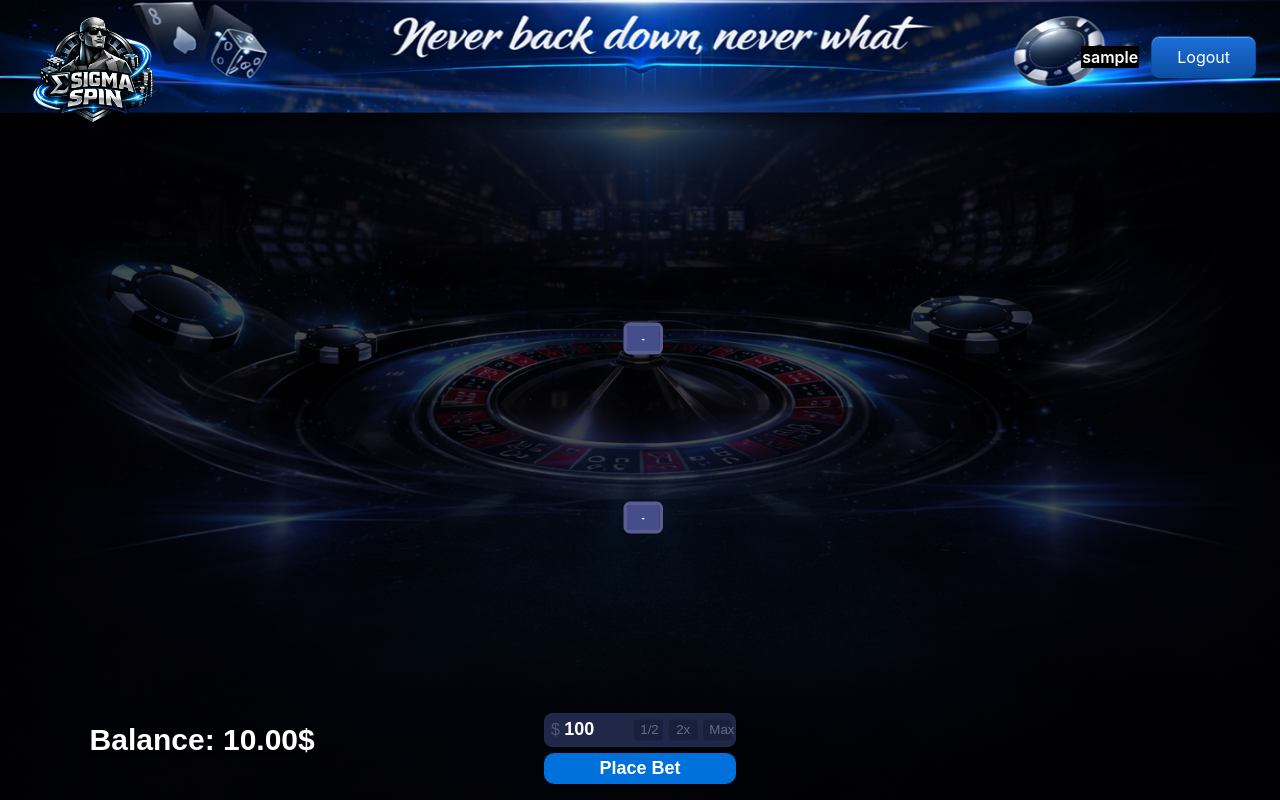
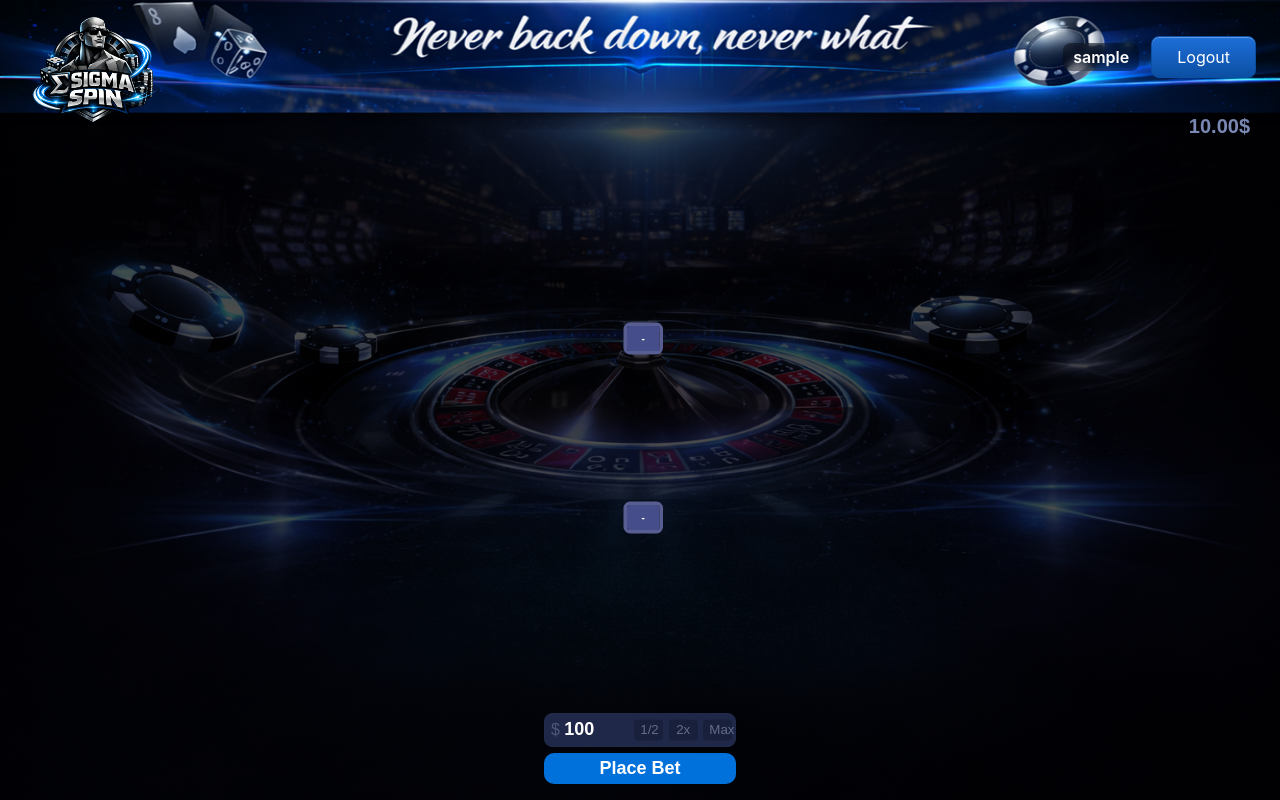
Before and after one commit to fiendich/casino, a Flask app: page /blackjack in a window 1280 px wide. Run offline with Flask 3, Linux system fonts and the light colour scheme; the visitor is signed in with stand-in values (Sample User, id 1); tables that the repository leaves empty hold one stand-in row (values such as "Sample post").

Commit message:
Final GUI fixes

```diff
--- a/static/css/blackjack.css
+++ b/static/css/blackjack.css
@@ -23,16 +23,13 @@ html, body {
 /* ================= BALANCE & BET ================= */
 
 #balance {
-    position: absolute;
-    display: flex;
-    left: 7%;
-    bottom: 10%;
-    font-size: 30px;
-    color: white;
-    font-weight: bold;
-    text-shadow: 0 2px 4px rgba(0,0,0,0.8);
-    opacity: 0;
-    transition: opacity 0.3s ease;
+    font-size: 20px;
+    color: #7a8ab5;
+    margin: 0;
+    font-weight: 600;
+    position: fixed; /* oder fixed, wenn es beim Scrollen sichtbar bleiben soll */
+    top: 115px;
+    right: 30px;
 }
 
 #currentBetContainer {
--- a/static/css/style.css
+++ b/static/css/style.css
@@ -47,12 +47,12 @@ nav {
 }
 
 #navUsername {
-    color: #7a8ab5;
-    font-size: 16px;
+    color: white;
     font-weight: 600;
-    color:white ;
-    border: 1px solid black;
-    background:black;
+    padding: 4px 10px;
+    border-radius: 8px;
+    background: rgba(0,0,0,0.35);
+    backdrop-filter: blur(4px);
 }
 
 .content {
@@ -118,7 +118,7 @@ nav {
     top: 12px;      /* geht nach oben aus dem Rahmen raus */
     left: 30px;      /* nach rechts verschieben (anpassen wie du willst) */
     z-index: 10;
-}
+    }
 
 /* ================= TOAST ALERT ================= */
 
--- a/static/js/api.js
+++ b/static/js/api.js
@@ -12,7 +12,7 @@ async function __webpack_require_internal_module__(amount, s) {
         });
 
         let data = await res.json();
-        document.getElementById("balance").innerText = `Balance: ${data.balance.toFixed(2)}$`;
+        document.getElementById("balance").innerText = `${data.balance.toFixed(2)}$`;
         return data.balance.toFixed(2);
     }
     else {
--- a/static/js/blackjack.js
+++ b/static/js/blackjack.js
@@ -63,7 +63,7 @@ $(document).ready(function(){
   let deck = [];
   let doubled = false;
 
-  $("#balance").text("Balance: " + balance.toFixed(2) + "$");
+  $("#balance").text(balance.toFixed(2) + "$");
   $("#buttons").hide();
   $("#currentBetContainer").hide();
 
--- a/static/js/plinko.js
+++ b/static/js/plinko.js
@@ -499,7 +499,7 @@ $(document).ready(function() {
     // Start game loop
     gameLoop();
 
-    $("#balance").text("Balance: " + balance.toFixed(2) + "$");
+    $("#balance").text( balance.toFixed(2) + "$");
 
     $("#inputHalf, #inputDouble, #inputMax, #placeBetBtn").off("click");
 
--- a/static/js/roulette.js
+++ b/static/js/roulette.js
@@ -275,7 +275,7 @@ $(".number-bet-btn").on("click", function() {
 
     // ----------------- HELFER-FUNKTIONEN -----------------
     function updateBalanceDisplay() {
-        $("#balance").text(`Balance: ${balance}$`);
+        $("#balance").text(`${balance}$`);
     }
 
    function startSpin() {
```
Also changed, not shown: static/css/index.css (+27 -8 lines), static/css/plinko.css (+7 -7 lines), static/css/roulette.css (+11 -0 lines).
